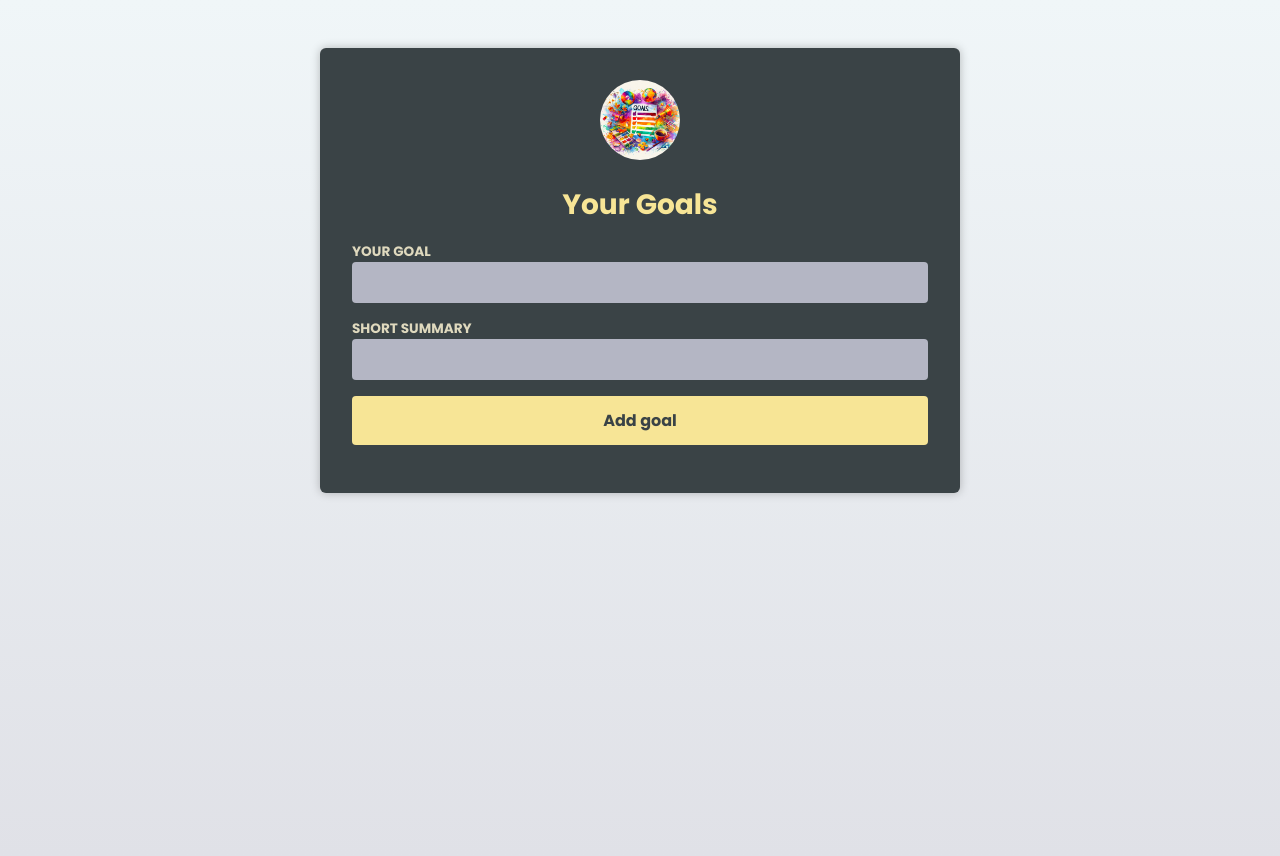
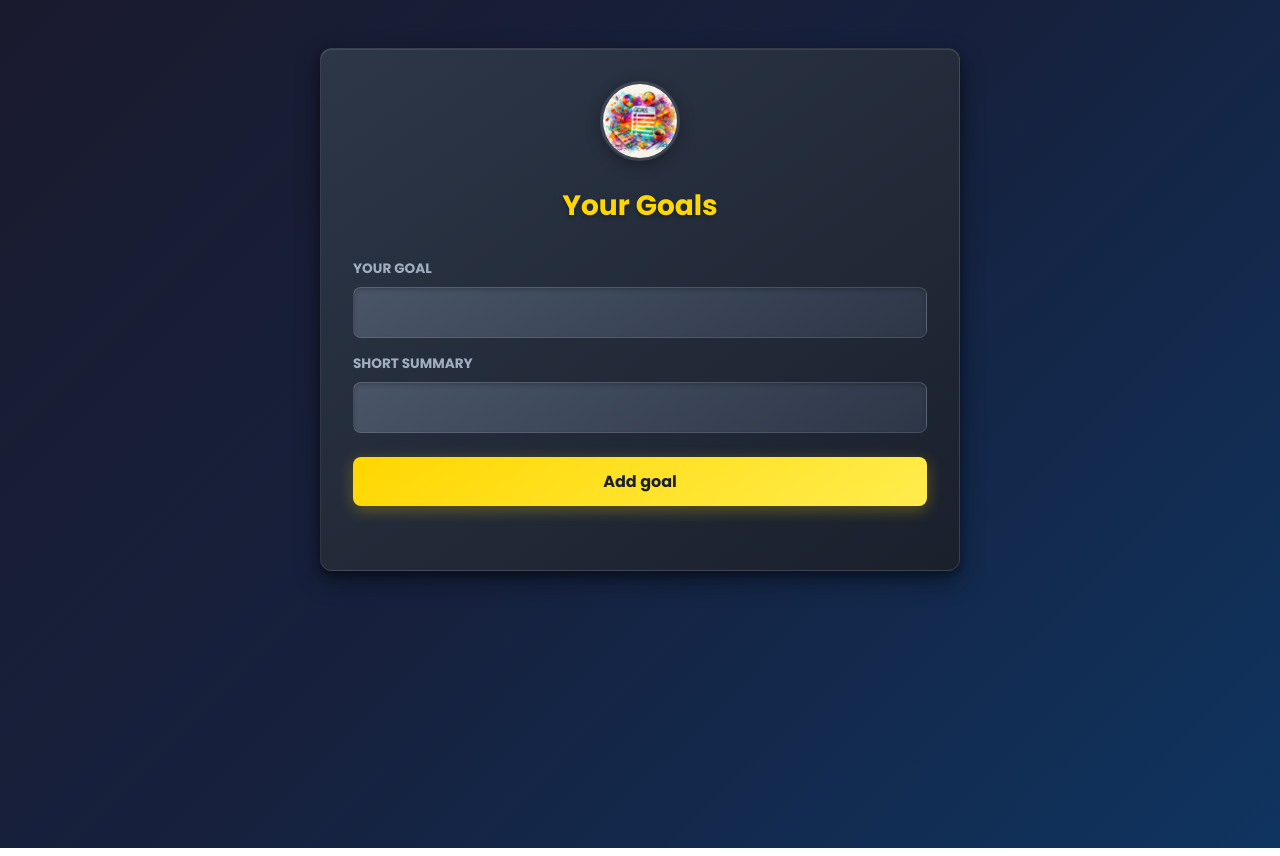
Before and after one commit to Natata08/goal-list, a React (Vite) app: page / in a window 1280 px wide. Built offline with nearby package versions, Linux system fonts and the light colour scheme; the HTML template or start-up script is replaced by a standard one.

Commit message:
style: enhance UI with dark theme styling

```diff
--- a/src/index.css
+++ b/src/index.css
@@ -10,7 +10,9 @@ html {
 
 body {
   min-height: 100vh;
-  background: linear-gradient(#f0f6f8, #e0e1e7);
+  background: linear-gradient(135deg, #1a1a2e 0%, #16213e 50%, #0f3460 100%);
+  margin: 0;
+  padding: 0;
 }
 
 main {
@@ -18,10 +20,14 @@ main {
   max-width: 40rem;
   margin: 3rem auto;
   padding: 2rem;
-  background-color: #3a4346;
-  color: #f0f6f8;
-  border-radius: 6px;
-  box-shadow: 0 0 10px rgba(0, 0, 0, 0.25);
+  background: linear-gradient(145deg, #2d3748 0%, #1a202c 100%);
+  color: #e2e8f0;
+  border-radius: 12px;
+  box-shadow:
+    0 10px 25px rgba(0, 0, 0, 0.4),
+    0 4px 10px rgba(0, 0, 0, 0.3),
+    inset 0 1px 0 rgba(255, 255, 255, 0.1);
+  border: 1px solid rgba(255, 255, 255, 0.1);
 }
 
 header {
@@ -30,18 +36,23 @@ header {
   gap: 1.5rem;
   justify-content: center;
   align-items: center;
+  margin-bottom: 2rem;
 }
 
 img {
   width: 5rem;
   height: 5rem;
   border-radius: 50%;
+  box-shadow: 0 4px 15px rgba(0, 0, 0, 0.3);
+  border: 3px solid rgba(255, 255, 255, 0.1);
 }
 
 header h1 {
   margin: 0;
   font-size: 1.75rem;
-  color: #f7e596;
+  color: #ffd700;
+  text-shadow: 0 2px 4px rgba(0, 0, 0, 0.3);
+  font-weight: 700;
 }
 
 label {
@@ -49,50 +60,91 @@ label {
   font-size: 0.85rem;
   font-weight: bold;
   text-transform: uppercase;
-  color: #dfd9be;
+  color: #a0aec0;
+  margin-bottom: 0.5rem;
 }
 
 input {
   font: inherit;
   width: 100%;
-  padding: 0.5rem;
-  background-color: #b4b6c4;
-  border: none;
-  border-radius: 4px;
+  padding: 0.75rem;
+  background: linear-gradient(145deg, #4a5568 0%, #2d3748 100%);
+  border: 1px solid rgba(255, 255, 255, 0.1);
+  border-radius: 8px;
+  color: #e2e8f0;
+  transition: all 0.3s ease;
+  box-shadow: inset 0 2px 4px rgba(0, 0, 0, 0.2);
+}
+
+input:focus {
+  outline: none;
+  border-color: #ffd700;
+  box-shadow:
+    inset 0 2px 4px rgba(0, 0, 0, 0.2),
+    0 0 0 3px rgba(255, 215, 0, 0.2);
+}
+
+input::placeholder {
+  color: #718096;
 }
 
 form button {
   display: block;
   width: 100%;
   padding: 0.75rem;
-  margin-top: 1rem;
-  background-color: #f7e596;
+  margin-top: 1.5rem;
+  background: linear-gradient(145deg, #ffd700 0%, #ffed4e 100%);
   border: none;
-  border-radius: 4px;
+  border-radius: 8px;
   font: inherit;
   font-weight: bold;
-  color: #3a4346;
+  color: #1a202c;
   cursor: pointer;
+  transition: all 0.3s ease;
+  box-shadow:
+    0 4px 15px rgba(255, 215, 0, 0.3),
+    0 2px 4px rgba(0, 0, 0, 0.2);
 }
 
 form button:hover {
-  background-color: #f9e175;
+  background: linear-gradient(145deg, #ffed4e 0%, #ffd700 100%);
+  transform: translateY(-2px);
+  box-shadow:
+    0 6px 20px rgba(255, 215, 0, 0.4),
+    0 4px 8px rgba(0, 0, 0, 0.3);
+}
+
+form button:active {
+  transform: translateY(0);
 }
 
 ul {
   list-style: none;
-  margin: 0;
+  margin: 2rem 0 0 0;
   padding: 0;
   display: grid;
-  gap: 1rem;
+  gap: 1.5rem;
   grid-template-columns: repeat(auto-fit, minmax(15rem, 1fr));
 }
 
 li {
-  background-color: #475357;
+  background: linear-gradient(145deg, #4a5568 0%, #2d3748 100%);
   padding: 1rem;
-  border-radius: 4px;
-  box-shadow: 0 0 10px rgba(0, 0, 0, 0.25);
+  border-radius: 12px;
+  box-shadow:
+    0 8px 25px rgba(0, 0, 0, 0.3),
+    0 4px 10px rgba(0, 0, 0, 0.2),
+    inset 0 1px 0 rgba(255, 255, 255, 0.1);
+  border: 1px solid rgba(255, 255, 255, 0.1);
+  transition: transform 0.3s ease, box-shadow 0.3s ease;
+}
+
+li:hover {
+  transform: translateY(-4px);
+  box-shadow:
+    0 12px 35px rgba(0, 0, 0, 0.4),
+    0 6px 15px rgba(0, 0, 0, 0.3),
+    inset 0 1px 0 rgba(255, 255, 255, 0.1);
 }
 
 li article {
@@ -102,42 +154,66 @@ li article {
 }
 
 li h2 {
-  margin: 0;
+  margin: 0 0 0.5rem 0;
   font-size: 1.25rem;
-  color: #b1c1c3;
+  color: #e2e8f0;
+  font-weight: 700;
 }
 
 li p {
   margin: 0;
   font-size: 0.85rem;
-  color: #dfd9be;
+  color: #a0aec0;
+  line-height: 1.5;
 }
 
 li button {
   font: inherit;
-  padding: 0 0.5rem;
+  padding: 0.25rem 0.5rem;
   background: transparent;
-  border: none;
-  color: #909a9a;
+  border: 1px solid rgba(255, 255, 255, 0.2);
+  border-radius: 6px;
+  color: #a0aec0;
   cursor: pointer;
+  transition: all 0.3s ease;
+  font-size: 0.8rem;
+  min-width: 2.5rem;
+  height: 2rem;
+  display: flex;
+  align-items: center;
+  justify-content: center;
 }
 
 li button:hover {
-  color: #f9a73b;
+  color: #ff6b6b;
+  border-color: #ff6b6b;
+  background: rgba(255, 107, 107, 0.1);
+  transform: scale(1.1);
 }
 
 .fallback {
   text-align: center;
-  color: #acd1ce;
+  color: #718096;
+  font-style: italic;
+  margin-top: 3rem;
+  padding: 2rem;
+  background: rgba(255, 255, 255, 0.05);
+  border-radius: 8px;
+  border: 1px dashed rgba(255, 255, 255, 0.2);
 }
 
+/* Form validation styles */
 .input-error {
   border: 2px solid #ff6b6b !important;
+  box-shadow:
+    inset 0 2px 4px rgba(0, 0, 0, 0.2),
+    0 0 0 3px rgba(255, 107, 107, 0.2) !important;
 }
 
 .error-message {
   color: #ff6b6b;
   font-size: 0.8em;
-  margin-top: 0.25rem;
+  margin-top: 0.5rem;
   display: block;
+  font-weight: 500;
 }
```
